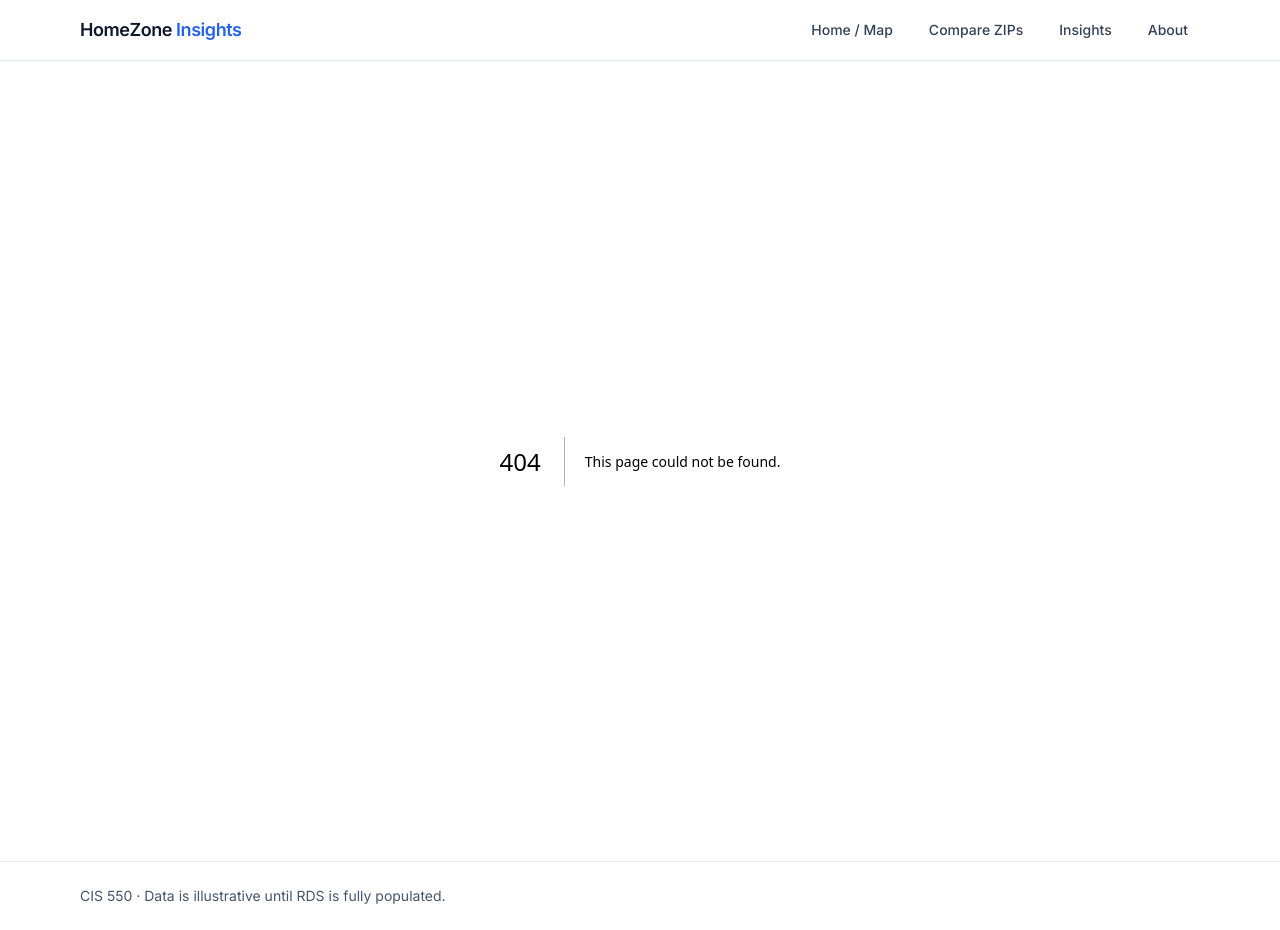
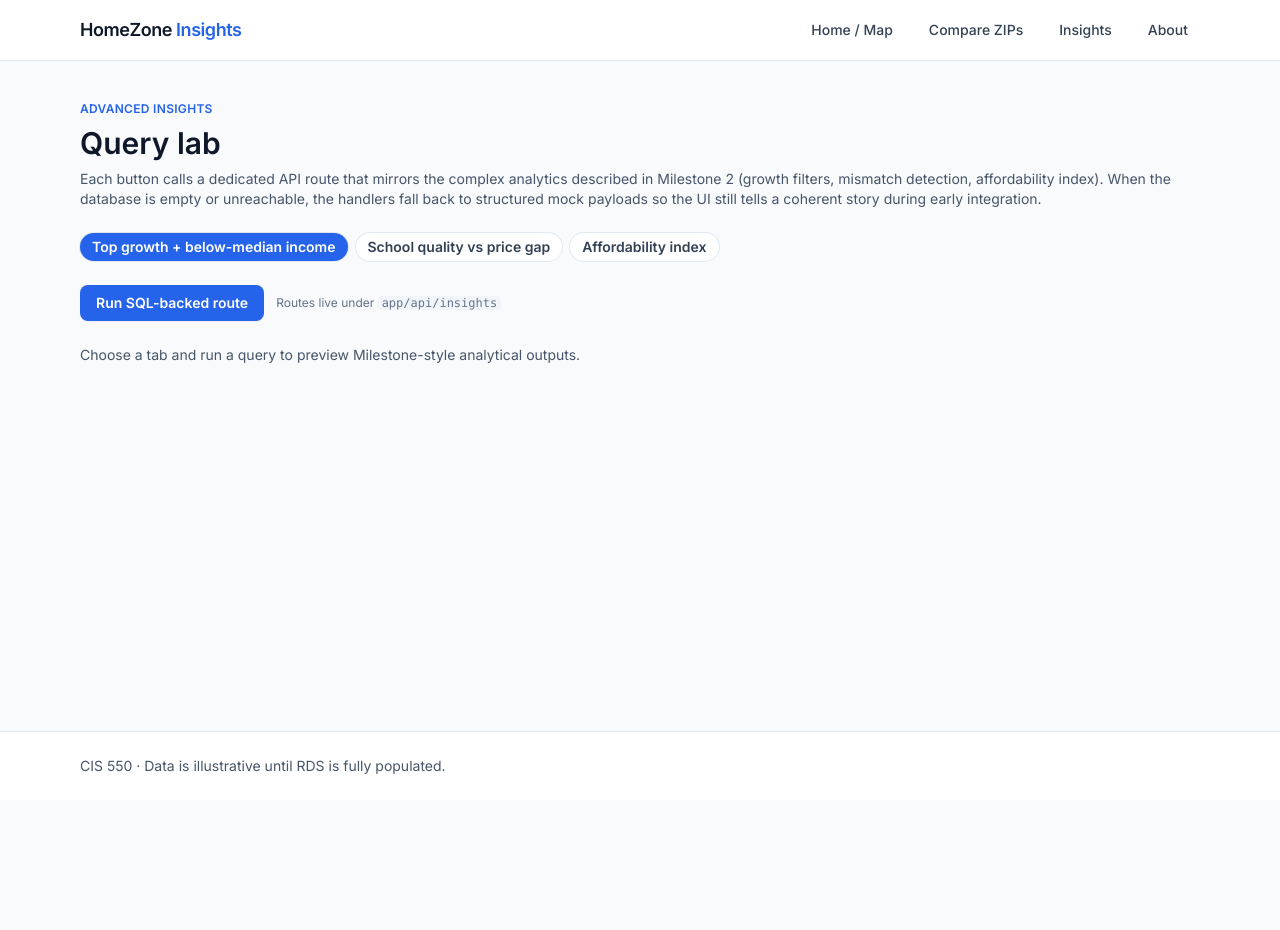
Before and after one commit to natalie-lim/cis550_proj, a Next.js app: page /insights in a window 1280 px wide. Before the commit this address had no page. After the commit the page ends 800 px from the top, so only its background shows below. Built offline with nearby package versions, Linux system fonts and the light colour scheme.

Commit message:
feat: add insights lab for analytical routes

```diff
--- /dev/null
+++ b/app/insights/page.tsx
@@ -0,0 +1,21 @@
+import { InsightsPanel } from "@/components/InsightsPanel";
+
+export default function InsightsPage(): React.JSX.Element {
+  return (
+    <div className="mx-auto max-w-6xl space-y-6 px-4 py-10">
+      <div className="space-y-2">
+        <p className="text-xs font-semibold uppercase tracking-wide text-accent">
+          Advanced insights
+        </p>
+        <h1 className="text-3xl font-semibold text-ink">Query lab</h1>
+        <p className="text-sm text-slate-600">
+          Each button calls a dedicated API route that mirrors the complex analytics described in
+          Milestone 2 (growth filters, mismatch detection, affordability index). When the database
+          is empty or unreachable, the handlers fall back to structured mock payloads so the UI
+          still tells a coherent story during early integration.
+        </p>
+      </div>
+      <InsightsPanel />
+    </div>
+  );
+}
--- /dev/null
+++ b/components/InsightsPanel.tsx
@@ -0,0 +1,137 @@
+"use client";
+
+import type { InsightListResponse } from "@/lib/types";
+import { useCallback, useState } from "react";
+
+type TabKey = "growth" | "undervalued" | "affordability";
+
+export function InsightsPanel(): React.JSX.Element {
+  const [tab, setTab] = useState<TabKey>("growth");
+  const [stateFilter, setStateFilter] = useState<string>("");
+  const [data, setData] = useState<InsightListResponse | null>(null);
+  const [loading, setLoading] = useState<boolean>(false);
+  const [error, setError] = useState<string | null>(null);
+
+  const runQuery = useCallback(async (): Promise<void> => {
+    setLoading(true);
+    setError(null);
+    try {
+      let path: string = "/api/insights/top-growth?limit=10";
+      if (tab === "undervalued") {
+        path = "/api/insights/undervalued?limit=10";
+      }
+      if (tab === "affordability") {
+        const params: URLSearchParams = new URLSearchParams({ limit: "10" });
+        if (stateFilter.trim().length === 2) {
+          params.set("state", stateFilter.trim().toUpperCase());
+        }
+        path = `/api/insights/affordability?${params.toString()}`;
+      }
+      const res: Response = await fetch(path);
+      if (!res.ok) {
+        throw new Error("Request failed");
+      }
+      const json: InsightListResponse = (await res.json()) as InsightListResponse;
+      setData(json);
+    } catch {
+      setError("Unable to load insights. Check API logs.");
+    } finally {
+      setLoading(false);
+    }
+  }, [tab, stateFilter]);
+
+  return (
+    <div className="space-y-6">
+      <div className="flex flex-wrap gap-2">
+        {(
+          [
+            { id: "growth" as const, label: "Top growth + below-median income" },
+            { id: "undervalued" as const, label: "School quality vs price gap" },
+            { id: "affordability" as const, label: "Affordability index" }
+          ] as const
+        ).map((item) => (
+          <button
+            key={item.id}
+            type="button"
+            onClick={() => setTab(item.id)}
+            className={`rounded-full px-3 py-1 text-sm font-semibold ring-1 ring-slate-200 transition ${
+              tab === item.id
+                ? "bg-accent text-white ring-accent"
+                : "bg-white text-slate-700 hover:bg-slate-50"
+            }`}
+          >
+            {item.label}
+          </button>
+        ))}
+      </div>
+
+      {tab === "affordability" ? (
+        <label className="flex max-w-xs flex-col gap-1 text-sm text-slate-700">
+          Optional 2-letter state filter
+          <input
+            value={stateFilter}
+            onChange={(e) => setStateFilter(e.target.value)}
+            maxLength={2}
+            className="rounded-lg border border-slate-300 px-3 py-2 uppercase"
+            placeholder="CA"
+          />
+        </label>
+      ) : null}
+
+      <div className="flex gap-3">
+        <button
+          type="button"
+          onClick={() => void runQuery()}
+          className="rounded-lg bg-accent px-4 py-2 text-sm font-semibold text-white shadow-sm hover:bg-blue-700 disabled:opacity-60"
+          disabled={loading}
+        >
+          {loading ? "Running…" : "Run SQL-backed route"}
+        </button>
+        <span className="self-center text-xs text-slate-500">
+          Routes live under <code className="rounded bg-slate-100 px-1">app/api/insights</code>
+        </span>
+      </div>
+
+      {error ? (
+        <p className="text-sm text-red-600">{error}</p>
+      ) : null}
+
+      {data ? (
+        <div className="overflow-hidden rounded-2xl border border-slate-200 bg-white shadow-sm">
+          <div className="flex items-center justify-between border-b border-slate-100 px-4 py-3 text-xs text-slate-500">
+            <span>{data.results.length} rows</span>
+            <span className="font-semibold uppercase">source: {data.source}</span>
+          </div>
+          <table className="min-w-full text-left text-sm">
+            <thead className="bg-slate-50 text-xs uppercase text-slate-500">
+              <tr>
+                <th className="px-4 py-2">ZIP</th>
+                <th className="px-4 py-2">Location</th>
+                <th className="px-4 py-2">Metric</th>
+                <th className="px-4 py-2">Detail</th>
+              </tr>
+            </thead>
+            <tbody className="divide-y divide-slate-100">
+              {data.results.map((row, index) => (
+                <tr key={`${row.zip_code}-${index}`}>
+                  <td className="px-4 py-3 font-semibold text-ink">{row.zip_code}</td>
+                  <td className="px-4 py-3 text-slate-700">
+                    {row.city}, {row.state}
+                  </td>
+                  <td className="px-4 py-3">
+                    {row.metric_value != null ? row.metric_value.toFixed(2) : "—"}
+                  </td>
+                  <td className="px-4 py-3 text-slate-600">{row.detail}</td>
+                </tr>
+              ))}
+            </tbody>
+          </table>
+        </div>
+      ) : (
+        <p className="text-sm text-slate-600">
+          Choose a tab and run a query to preview Milestone-style analytical outputs.
+        </p>
+      )}
+    </div>
+  );
+}
```
